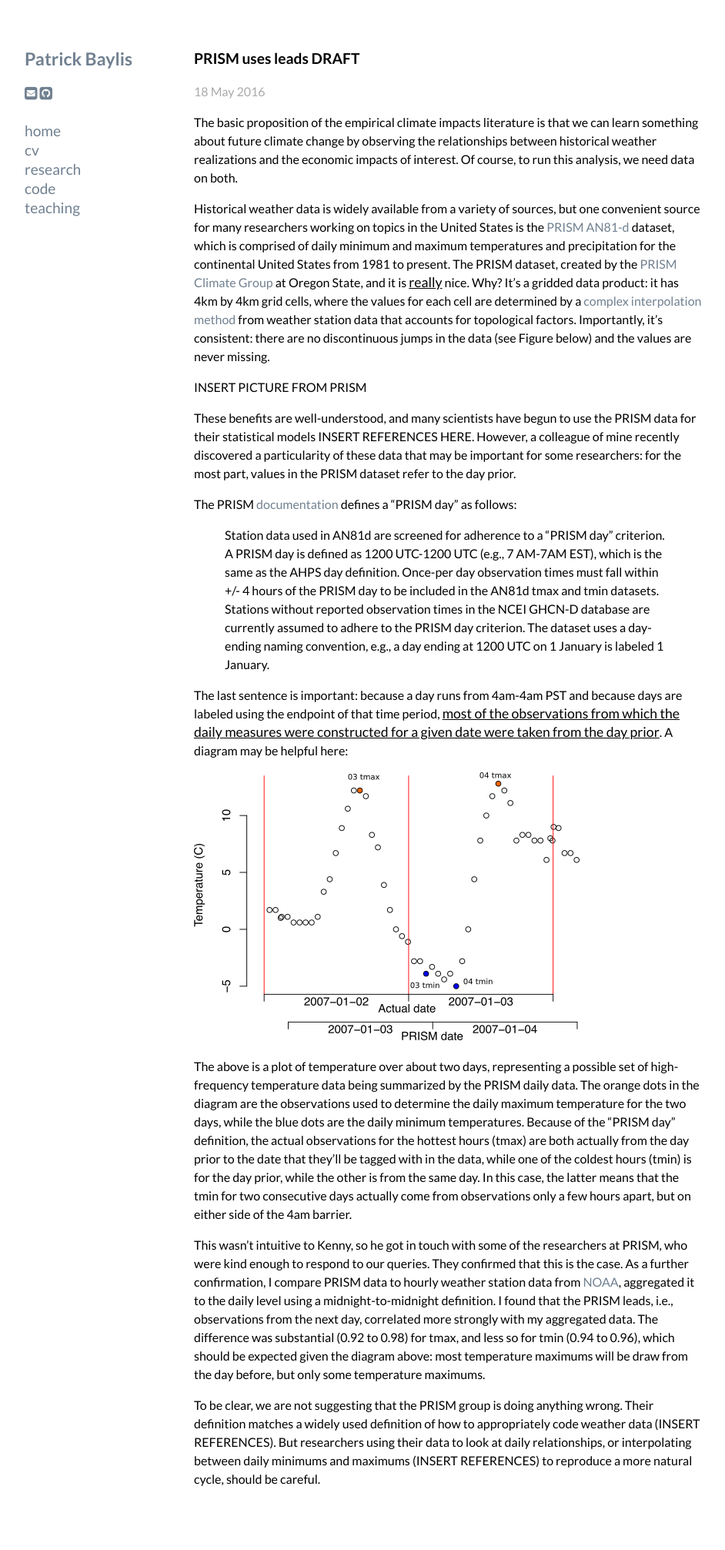
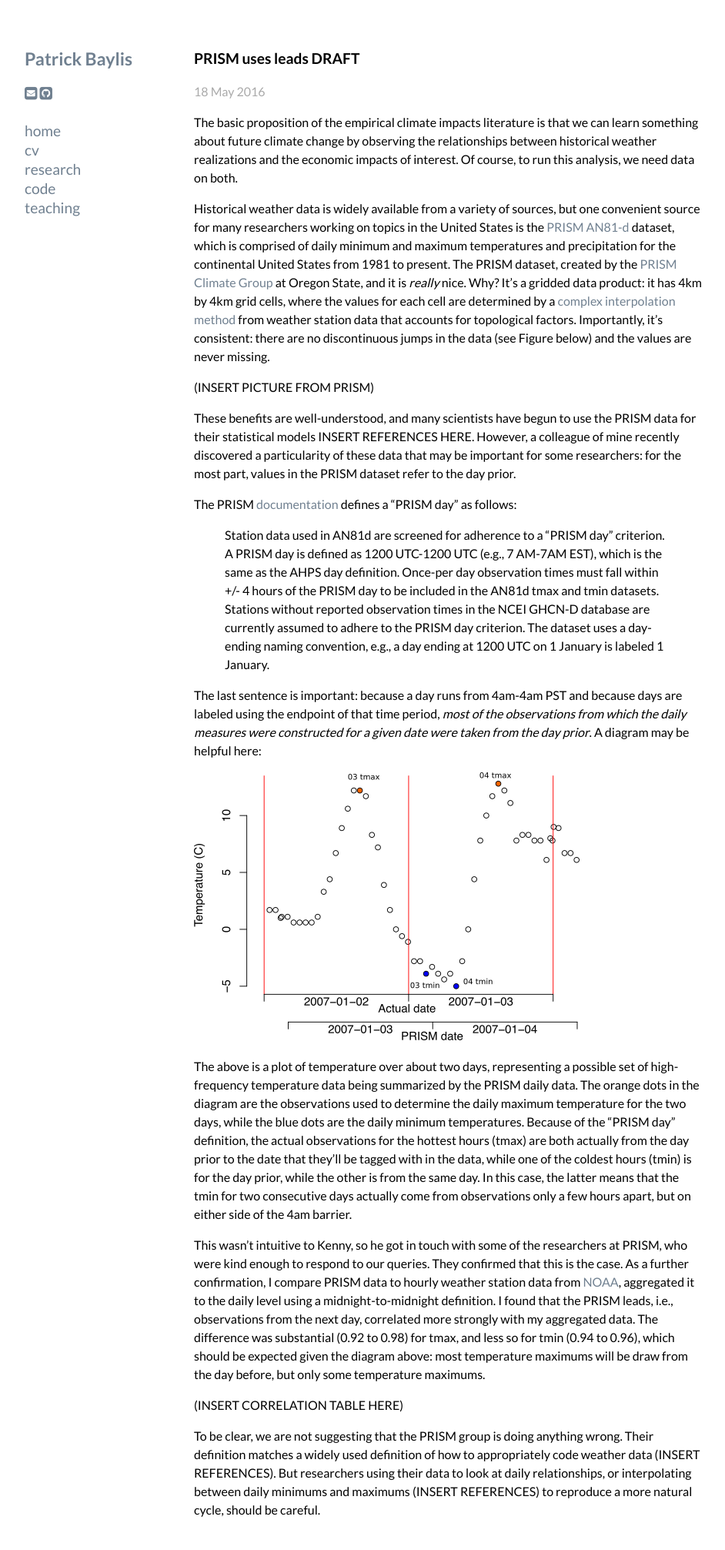
Before and after one commit to pbaylis/pbaylis.github.io, a Jekyll site: the page built from _posts/2016-05-18-prism-leads.markdown, in a window 1280 px wide. Shown: the whole page at 77% size, without its empty margins (168-1110 px from the left). Built offline with Jekyll 4.4.1, drawn with Linux system fonts in a browser that asks for light colours; nearby versions of some CDN libraries; before the commit the page ends 1973 px from its top, so only the background shows below that.

Commit message:
fix css emphasis

```diff
--- a/_posts/2016-05-18-prism-leads.markdown
+++ b/_posts/2016-05-18-prism-leads.markdown
@@ -9,7 +9,7 @@ The basic proposition of the empirical climate impacts literature is that we can
 
 Historical weather data is widely available from a variety of sources, but one convenient source for many researchers working on topics in the United States is the [PRISM AN81-d](http://www.prism.oregonstate.edu/documents/PRISM_datasets.pdf) dataset, which is comprised of daily minimum and maximum temperatures and precipitation for the continental United States from 1981 to present. The PRISM dataset, created by the [PRISM Climate Group](http://www.prism.oregonstate.edu/) at Oregon State, and it is *really* nice. Why? It's a gridded data product: it has 4km by 4km grid cells, where the values for each cell are determined by a [complex interpolation method](http://www.prism.oregonstate.edu/documents/Daly2008_PhysiographicMapping_IntJnlClim.pdf) from weather station data that accounts for topological factors. Importantly, it's consistent: there are no discontinuous jumps in the data (see Figure below) and the values are never missing.
 
-INSERT PICTURE FROM PRISM
+(INSERT PICTURE FROM PRISM)
 
 These benefits are well-understood, and many scientists have begun to use the PRISM data for their statistical models INSERT REFERENCES HERE. However, a colleague of mine recently discovered a particularity of these data that may be important for some researchers: for the most part, values in the PRISM dataset refer to the day prior.
 
@@ -25,4 +25,6 @@ The above is a plot of temperature over about two days, representing a possible
 
 This wasn't intuitive to Kenny, so he got in touch with some of the researchers at PRISM, who were kind enough to respond to our queries. They confirmed that this is the case. As a further confirmation, I compare PRISM data to hourly weather station data from [NOAA](https://www.ncdc.noaa.gov/data-access/land-based-station-data/land-based-datasets/quality-controlled-local-climatological-data-qclcd), aggregated it to the daily level using a midnight-to-midnight definition. I found that the PRISM leads, i.e., observations from the next day, correlated more strongly with my aggregated data. The difference was substantial (0.92 to 0.98) for tmax, and less so for tmin (0.94 to 0.96), which should be expected given the diagram above: most temperature maximums will be draw from the day before, but only some temperature maximums.
 
+(INSERT CORRELATION TABLE HERE)
+
 To be clear, we are not suggesting that the PRISM group is doing anything wrong. Their definition matches a widely used definition of how to appropriately code weather data (INSERT REFERENCES). But researchers using their data to look at daily relationships, or interpolating between daily minimums and maximums (INSERT REFERENCES) to reproduce a more natural cycle, should be careful.
--- a/css/main.css
+++ b/css/main.css
@@ -33,13 +33,6 @@ h3, h4, h5, h6  {
 h1, h2 { margin-bottom: 1em; }
 
 p { margin: 1em 0; }
-
-em  {
-  font-size: 110%;
-  font-style: normal;
-  text-decoration:underline;
-  }
-
 
 a         { color: #708090; text-decoration: none; }
 a:hover   { color: #708090; text-decoration: none; }
```
